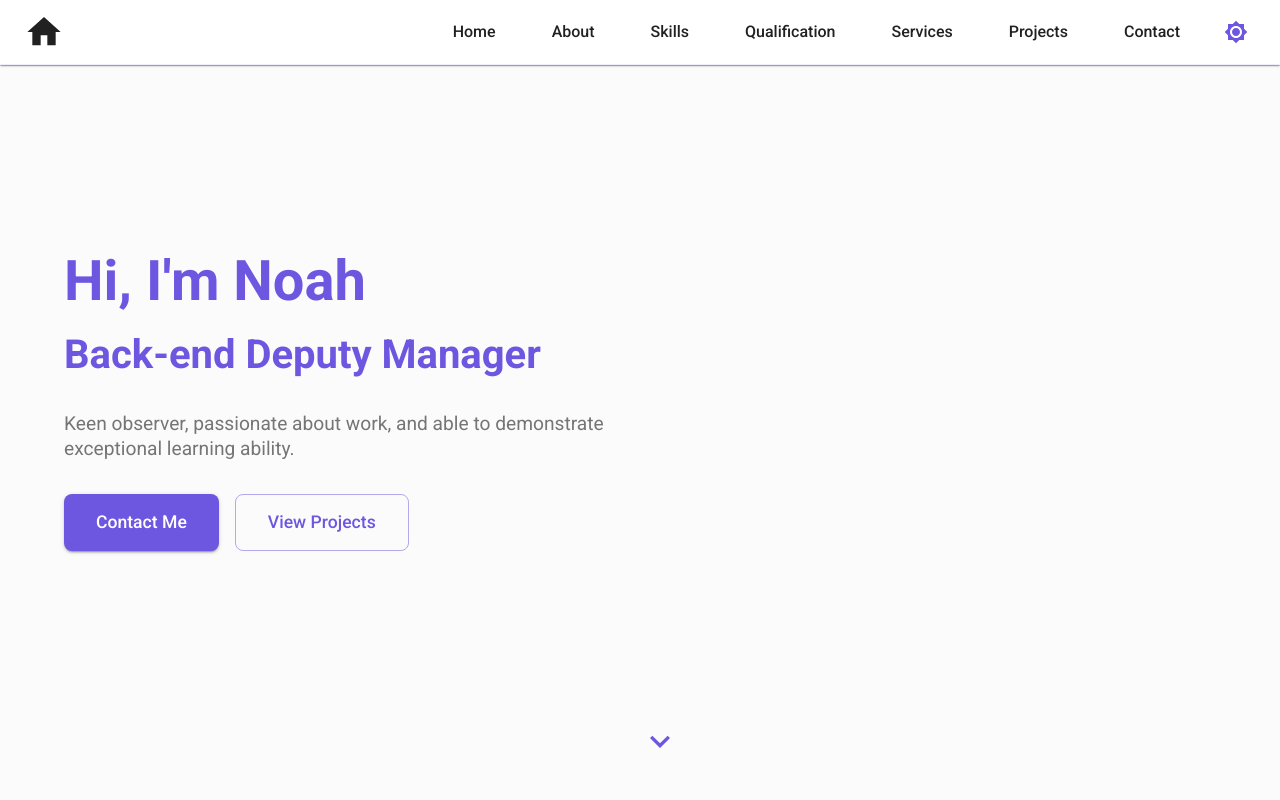
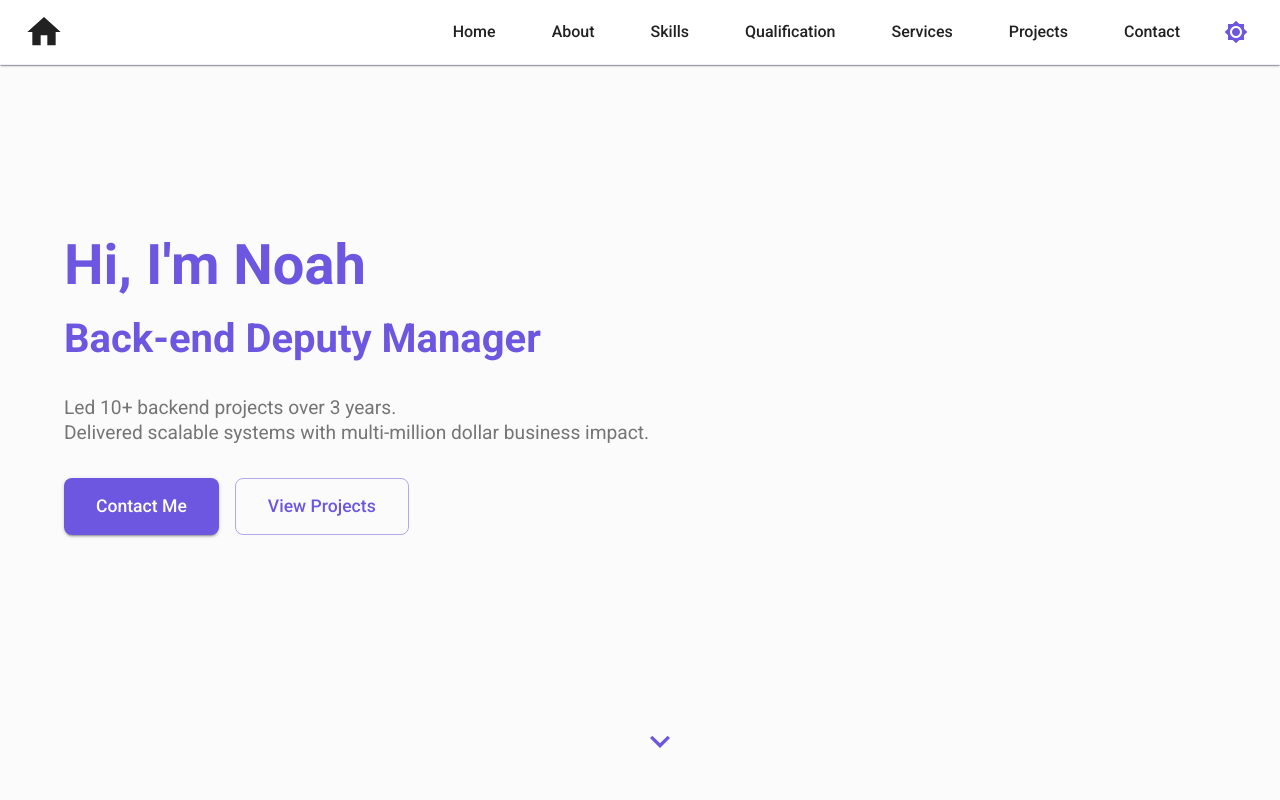
Before and after one commit to noahchiu22/Portfolio, a React (Create React App) app: page / in a window 1280 px wide. Shown: the top 800 px of the page. Built offline with nearby package versions, Linux system fonts and the light colour scheme.

Commit message:
update home description

```diff
--- a/src/pages/Hero.jsx
+++ b/src/pages/Hero.jsx
@@ -28,7 +28,7 @@ const Hero = () => {
     >
       <Container>
         <Grid container spacing={4} alignItems="center">
-          <Grid item xs={12} md={6}>
+          <Grid item xs={12} md={8}>
             <Typography
               component={motion.h1}
               initial={{ y: 20, opacity: 0 }}
@@ -72,7 +72,8 @@ const Hero = () => {
                 fontSize: { xs: '1rem', md: '1.2rem' },
               }}
             >
-              Keen observer, passionate about work, and able to demonstrate exceptional learning ability.
+              Led 10+ backend projects over 3 years.<br/>
+              Delivered scalable systems with multi-million dollar business impact.
             </Typography>
             <Box
               component={motion.div}
```
